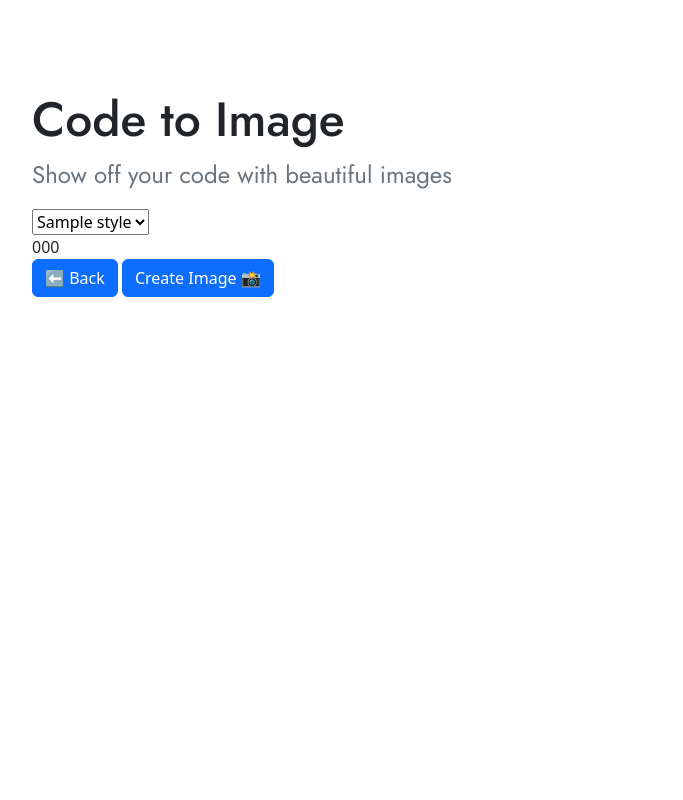
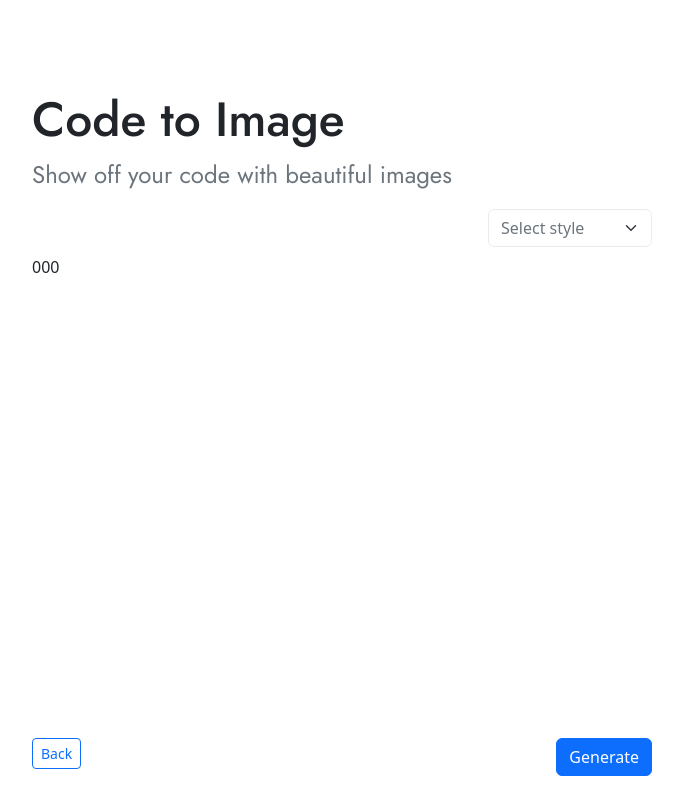
Before and after one commit to Laponski/code-image-generator, a Flask app: template templates/style_selection.html in a window 1280 px wide. Shown: the whole page, without its empty margins (298-981 px from the left). Run offline with Flask 3, Linux system fonts and the light colour scheme; the template is opened without the code that fills it: most values are stand-ins (such as "Sample title", 1, 10 or a date in 2020).

Commit message:
style: changed style of choose style page and finished it

```diff
--- a/templates/style_selection.html
+++ b/templates/style_selection.html
@@ -13,6 +13,7 @@
   .code {
     background-color: {{ style_bg_color }};
   }
+
 </style>
 <script>
   document.addEventListener("DOMContentLoaded", () => {
@@ -22,23 +23,35 @@
   });
 </script>
 <form method="post" action="{{ url_for('save_style') }}">
-  <div>
-    <select name="style">
+  <div class="d-flex justify-content-end">
+    <select name="style" class="form-select border border-light-subtle" style="width: 164px; color:#6c757d;">
+      <option value="" disabled selected>Select style</option>
       {% for style_name in all_styles %}
         <option value="{{ style_name }}">{{ style_name }}</option>
       {% endfor %}
     </select>
   </div>
-  <div class="code">
-    {{ highlighted_code | safe }}
+
+  <div class="rounded-2 code" style="height: 475px; overflow-y: auto; margin-top: 8px;">
+    <div>
+      {{ highlighted_code | safe }}
+    </div>
   </div>
-  <div>
-    <button formmethod="get" formaction="{{ url_for('code') }}" class="btn btn-primary">
-      ⬅️ Back
-    </button>
-        <button formmethod="get" formaction="{{ url_for('image') }}" class="btn btn-primary">
-      Create Image 📸
-    </button>
+
+  <div class="d-flex align-items-center justify-content-between position-relative" style="margin-top: 8px;">
+
+    <div class="align-self-start">
+      <button formmethod="get" formaction="{{ url_for('code') }}" class="btn btn-outline-primary btn-sm">
+        Back
+      </button>
+    </div>
+
+    <div class="align-self-start">
+      <button formmethod="get" formaction="{{ url_for('image') }}" class="btn btn-primary">
+        Generate
+      </button>
+    </div>
+
   </div>
 </form>
 {% endblock content %}
```
